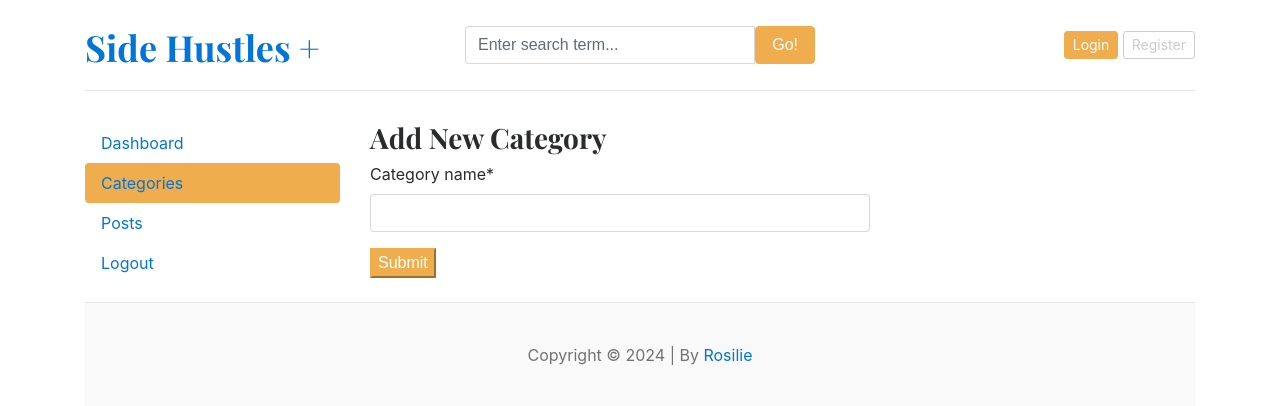
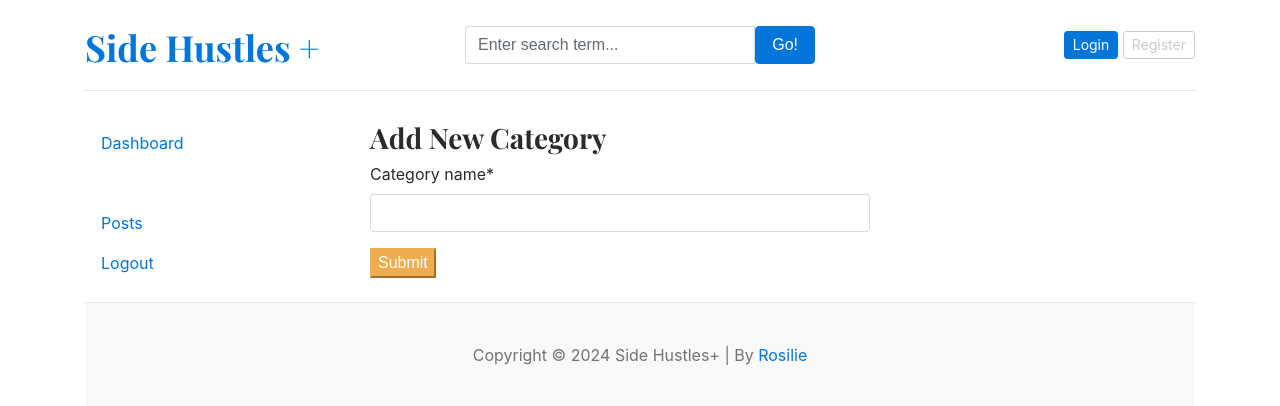
Before and after one commit to RosyCodes/Django-blog, a Django app: page /dashboard/categories/add/ in a window 1280 px wide. Shown: the top 406 px of the page. Run offline with Django 4.2, Linux system fonts and the light colour scheme; data that the repository does not hold is empty; some libraries are stand-ins or nearby versions.

Commit message:
Buttons & links UI modified

```diff
--- a/templates/base.html
+++ b/templates/base.html
@@ -7,7 +7,7 @@
     <meta charset="UTF-8">
     <meta http-equiv="X-UA-Compatible" content="IE=edge">
     <meta name="viewport" content="width=device-width, initial-scale=1.0">
-    <title>Django Blogs</title>
+    <title>Side Hustles+ | Make More Money</title>
     <link href="https://getbootstrap.com/docs/4.0/dist/css/bootstrap.min.css" rel="stylesheet">
     <link href="https://fonts.googleapis.com/css?family=Playfair+Display:700,900" rel="stylesheet">
     <link href="{% static 'css/blog.css' %}" rel="stylesheet">
@@ -28,7 +28,7 @@
                             <input class="form-control" type="text" name="keyword" value="{{keyword}}"
                                 placeholder="Enter search term..." aria-label="Enter search term..."
                                 aria-describedby="button-search" />
-                            <button type="submit" class="btn btn-warning" id="button-search" type="button">Go!</button>
+                            <button type="submit" class="btn btn-primary" id="button-search" type="button">Go!</button>
                         </div>
                     </form>
 
@@ -36,7 +36,7 @@
                 <div class="col-4 d-flex justify-content-end align-items-center">
                     <!-- checks if user is not authenticated and has logged in -->
                     {% if not user.is_authenticated %}
-                    <a class="btn btn-sm btn-warning" href="{% url 'login' %}">Login</a> &nbsp;
+                    <a class="btn btn-sm btn-primary" href="{% url 'login' %}">Login</a> &nbsp;
                     <a class="btn btn-sm btn-outline-secondary" href="{% url 'register' %}">Register</a>
                     {% else %}
                     <span><a href="{% url 'dashboard' %}">Dashboard</a></span>
@@ -68,7 +68,7 @@
         <!-- Footer  Part -->
         <footer class="blog-footer">
             <p>Copyright &copy
-                <script>document.write(/\d{4}/.exec(Date())[0])</script> | By <a
+                <script>document.write(/\d{4}/.exec(Date())[0])</script> Side Hustles+ | By <a
                     href="https://www.linkedin.com/in/rosilielim/" target="_blank">Rosilie</a>
             </p>
         </footer>
--- a/templates/dashboard/dashboard.html
+++ b/templates/dashboard/dashboard.html
@@ -40,5 +40,7 @@
 
     </div>
 </div>
+<br>
+<br>
 
 {% endblock %}
--- a/templates/dashboard/sidebar.html
+++ b/templates/dashboard/sidebar.html
@@ -3,22 +3,22 @@
     <div class="nav flex-column nav-pills bg-light" aria-orientation="vertical">
         <!-- making the active menu background dynamic-->
         <a href="{% url 'dashboard' %}"
-            class="nav-link text-dark {%if '/dashboard/' == request.path %} bg-warning {% endif %}">Dashboard</a>
+            class="nav-link {%if '/dashboard/' == request.path %} text-white bg-secondary  {% endif %}">Dashboard</a>
 
         <!-- restricts the User menu option for manager's use only -->
         <!-- Checks if the user has permission to view the user table-->
         {% if perms.auth.view_user %}
         <a href="{% url 'users' %}"
-            class="nav-link text-dark {%if '/users/' in request.path %} bg-warning {% endif %}">Users</a>
+            class="nav-link {%if '/users/' in request.path %} text-white bg-secondary {% endif %}">Users</a>
         {% endif %}
 
         <!-- if the other menu items are part of the path: main_address/dashboard/categories_OR_Posts_OR_logout-->
         <a href="{% url 'categories' %}"
-            class="nav-link text-dark {%if '/categories/' in request.path %} bg-warning {% endif %}">Categories</a>
+            class="nav-link {%if '/categories/' in request.path %} text-white bg-secondary {% endif %}">Categories</a>
         <a href="{% url 'posts' %}"
-            class="nav-link text-dark {%if '/posts/' in request.path %} bg-warning {% endif %}">Posts</a>
+            class="nav-link {%if '/posts/' in request.path %} text-white bg-secondary {% endif %}">Posts</a>
         <a href="{% url 'logout' %}"
-            class="nav-link text-dark {%if '/logout/' in request.path %} bg-warning {% endif %}">Logout</a>
+            class="nav-link  {%if '/logout/' in request.path %} text-white bg-secondary {% endif %}">Logout</a>
     </div>
 
 </div>
--- a/templates/login.html
+++ b/templates/login.html
@@ -8,7 +8,8 @@
 <form action="" method="POST" style="width: 500px; margin: auto;">
     {% csrf_token %}
     {{ form | crispy }}
-    <button type="submit" class="btn btn-warning">Login</button>
+    <button type="submit" class="btn btn-primary">Login</button>
 </form>
+<br>
 
 {% endblock %}
```
